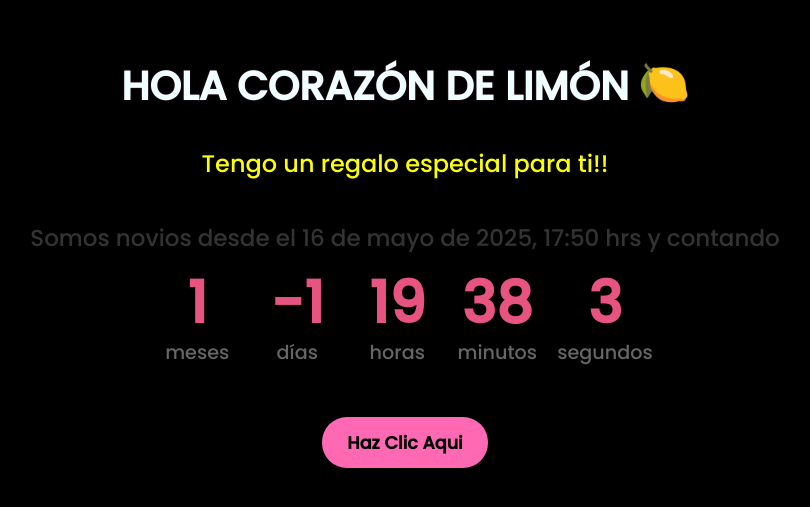
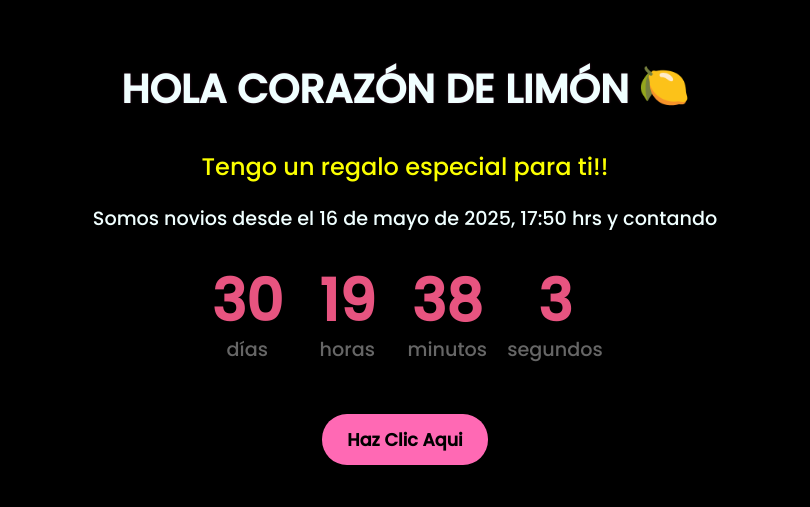
Before and after one commit to levy112/para-mi-erikita, a plain HTML site: page index.html in a window 1280 px wide. Shown: the part 161-668 px from the top of the page, without its empty margins (243-1053 px from the left). Drawn offline with Linux system fonts and the light colour scheme.

Commit message:
ajustando dias y mese

```diff
--- a/index.html
+++ b/index.html
@@ -143,8 +143,8 @@
     <div class="description">
         <span>Tengo un regalo especial para ti!!</span>
     </div>
+    <div class="date-text">Somos novios desde el 16 de mayo de 2025, 17:50 hrs y contando</div>
     <div class="counter">
-        <div class="date-text">Somos novios desde el 16 de mayo de 2025, 17:50 hrs y contando</div>
         <div class="counter-container">
             <div id="years-container" class="counter-item hidden">
                 <span id="years" class="number">0</span>
@@ -234,20 +234,29 @@
         function updateCounter() {
             const now = new Date();
 
+            // Si la fecha actual es anterior a la fecha de inicio, mostrar ceros
             if (now < startDate) {
                 document.querySelectorAll('.number').forEach(el => el.textContent = 0);
                 return;
             }
 
+            // Calcular años
             let years = now.getFullYear() - startDate.getFullYear();
+
+            // Calcular meses (solo aumenta si ya pasó el día y hora exactos)
             let months = now.getMonth() - startDate.getMonth();
-
             if (months < 0) {
                 years--;
                 months += 12;
             }
 
-            if (now.getDate() < startDate.getDate()) {
+            // Verificar si ya pasó el día y hora exactos del mes
+            const hasReachedMonthAnniversary = (
+                now.getDate() > startDate.getDate() ||
+                (now.getDate() === startDate.getDate() && now.getHours() >= startDate.getHours() && now.getMinutes() >= startDate.getMinutes())
+            );
+
+            if (!hasReachedMonthAnniversary) {
                 months--;
                 if (months < 0) {
                     years--;
@@ -255,11 +264,12 @@
                 }
             }
 
-            const tempDate = new Date(startDate);
-            tempDate.setFullYear(startDate.getFullYear() + years);
-            tempDate.setMonth(startDate.getMonth() + months);
+            // Calcular días restantes (desde el último aniversario mensual)
+            const lastAnniversary = new Date(startDate);
+            lastAnniversary.setFullYear(startDate.getFullYear() + years);
+            lastAnniversary.setMonth(startDate.getMonth() + months);
 
-            let diff = now - tempDate;
+            let diff = now - lastAnniversary;
             const days = Math.floor(diff / (1000 * 60 * 60 * 24));
             diff -= days * 1000 * 60 * 60 * 24;
             const hours = Math.floor(diff / (1000 * 60 * 60));
@@ -272,9 +282,9 @@
             document.getElementById('years-container').classList.toggle('hidden', years <= 0);
             document.getElementById('months-container').classList.toggle('hidden', months <= 0 && years <= 0);
 
-            // Actualizar valores
-            if (years > 0) document.getElementById('years').textContent = years;
-            if (months > 0) document.getElementById('months').textContent = months;
+            // Actualizar valores (asegurando que no sean negativos)
+            document.getElementById('years').textContent = years;
+            document.getElementById('months').textContent = months;
             document.getElementById('days').textContent = days;
             document.getElementById('hours').textContent = hours;
             document.getElementById('minutes').textContent = minutes;
```
